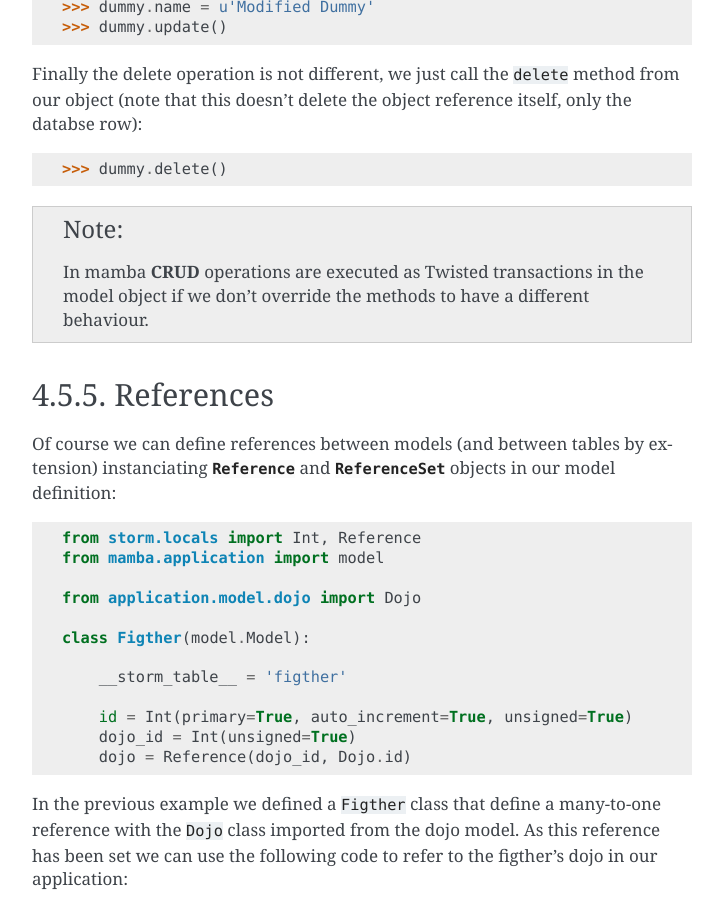
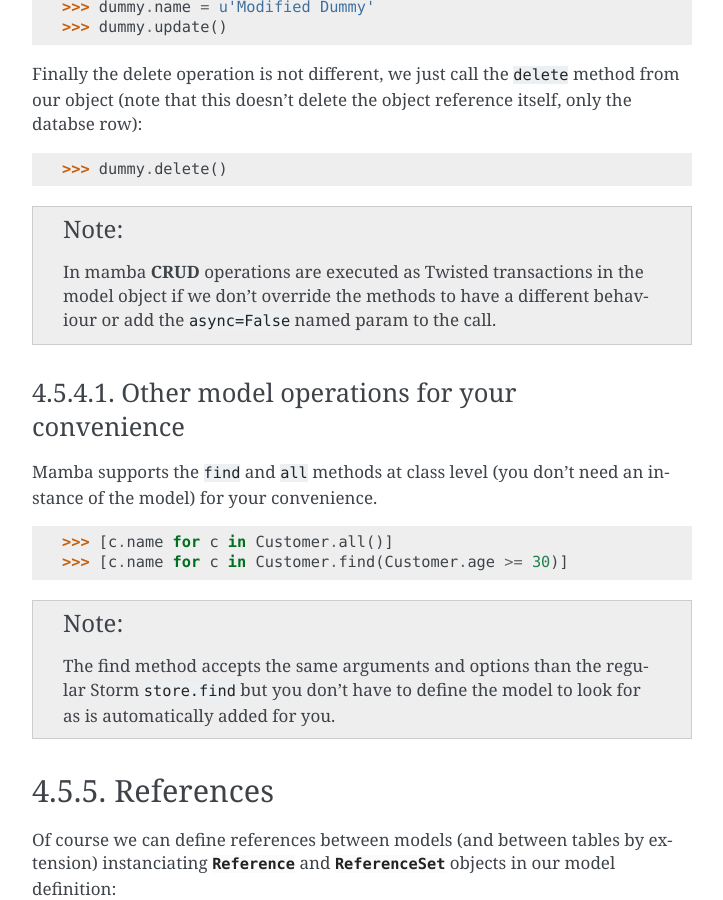
Before and after one commit to PyMamba/mamba-framework, a Sphinx documentation site: the page built from docs/development/model.rst, in a window 1280 px wide and 900 px high, scrolled down 7163 px. Shown: the whole window, without its empty margins (388-1111 px from the left). Built offline with Sphinx 7.4.7, drawn with Linux system fonts in a browser that asks for light colours; pages that are not in the unit, such as notebooks, are missing from menus; some of the changed text lies outside the part shown.

Commit message:
model and SQL documentation updated

```diff
--- a/docs/development/access_sql_database.rst
+++ b/docs/development/access_sql_database.rst
@@ -216,7 +216,7 @@ For next releases, a live database migration tool is intended to be added to the
 The Mamba |storm| - |twisted| integration
 =========================================
 
-Mamba uses the |storm|'s |twisted| ``@transact`` integration added in |storm| v0.19. It also creates a ``ThreadPool`` service on initialization time so you don't have to take care of do it yourself. The *transact* system is quite simple:
+Mamba uses a custom modified version of the |storm|'s |twisted| ``@transact`` integration added in |storm| v0.19. It also creates a ``ThreadPool`` service on initialization time so you don't have to take care of do it yourself. The *transact* system is quite simple:
 
     Any model method that is decorated with the ``@transact`` decorator is executed in a separate thread into the mamba database thread pool and returns a |twisted| `deferred <http://twistedmatrix.com/documents/current/core/howto/defer-intro.html>`_ object. Any method that is not decorated by ``@transact`` is just using regular storm features and it can't run asynchronous.
 
@@ -227,6 +227,8 @@ Using the *transact* system has advantages and disadvantages:
 The transact mechanism can be dangerous in environments where serialization or sinchronization of the data is a requirement because using the ``@transact`` decorated methods can end in unexpected race conditions.
 
 The developer should think about what she needs and use ``@transact`` or not following what the application or the feature or system that is being implemented needs to fit.
+
+Some mamba model operations runs with ``@transact`` decorated method by default (for example, create, find, read, delete or update) if you need to run those methods in synchronous way you can add the named parameter ``async=False`` to it's call, just like ``customer.update(async=False)``. That is pretty common for calls to those methods from methods that are already decorated by the ``@transact`` decorator.
 
 Howto use Storm in mamba models?
 ================================
--- a/docs/development/model.rst
+++ b/docs/development/model.rst
@@ -266,8 +266,22 @@ Finally the delete operation is not different, we just call the ``delete`` metho
 
 .. note::
 
-    In mamba **CRUD** operations are executed as |twisted| transactions in the model object if we don't override the methods to have a different behaviour.
+    In mamba **CRUD** operations are executed as |twisted| transactions in the model object if we don't override the methods to have a different behaviour or add the ``async=False`` named param to the call.
 
+
+Other model operations for your convenience
+-------------------------------------------
+
+Mamba supports the ``find`` and ``all`` methods at class level (you don't need an instance of the model) for your convenience.
+
+.. sourcecode:: python
+
+    >>> [c.name for c in Customer.all()]
+    >>> [c.name for c in Customer.find(Customer.age >= 30)]
+
+.. note::
+
+    The find method accepts the same arguments and options than the regular |storm| ``store.find`` but you don't have to define the model to look for as is automatically added for you.
 
 
 References
```
Also changed, not shown: other parts of docs/development/model.rst (+1 -1 lines).
